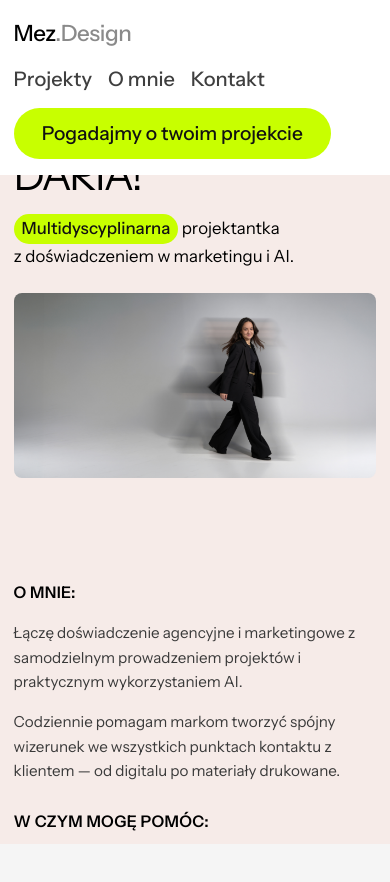
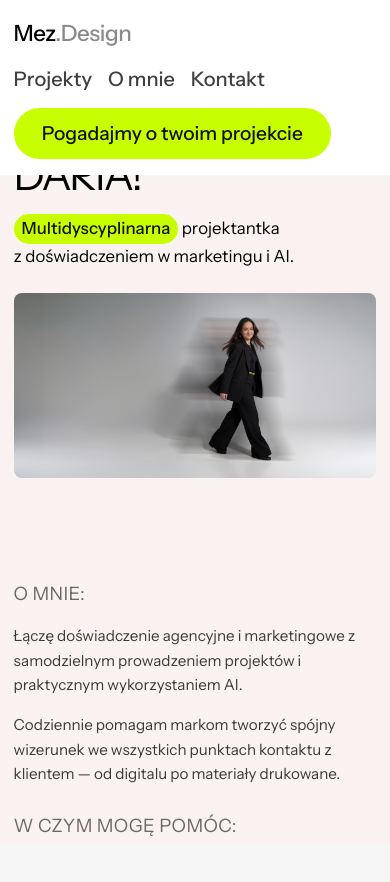
Before and after one commit to Vierin/MezDesign, a Next.js app: page /o-mnie in a window 390 px wide. Shown: the top 882 px of the page. Built offline with nearby package versions, Linux system fonts and the light colour scheme.

Commit message:
fix about

```diff
--- a/app/styles/_about.scss
+++ b/app/styles/_about.scss
@@ -1,7 +1,7 @@
 @use 'mixins' as *;
 
 .about-page {
-	background: #f6ebe8;
+	background: #faf2f0;
 	min-height: 100svh;
 	display: flex;
 	flex-direction: column;
@@ -94,12 +94,12 @@
 	h2 {
 		margin: 0 0 1.15rem;
 		max-width: none;
-		font-size: clamp(1rem, 1.4vw, 1.15rem);
-		font-weight: 600;
+		font-size: clamp(1.15rem, 1.8vw, 1.45rem);
+		font-weight: 400;
 		letter-spacing: 0.02em;
 		text-transform: uppercase;
 		line-height: 1.3;
-		color: var(--text);
+		color: #686868;
 	}
 
 	p {
@@ -120,7 +120,7 @@
 	margin: 0;
 	padding: 0;
 	display: grid;
-	gap: 0.45rem;
+	gap: 0.15rem;
 
 	li {
 		font-size: clamp(0.95rem, 1.2vw, 1.05rem);
@@ -186,7 +186,7 @@
 .about-gallery {
 	padding: clamp(2.5rem, 5vw, 4rem) 0 clamp(3.5rem, 7vw, 5.5rem);
 	overflow: hidden;
-	background: #f6ebe8;
+	background: #faf2f0;
 }
 
 .about-gallery-marquee {
@@ -207,12 +207,12 @@
 
 	&::before {
 		left: 0;
-		background: linear-gradient(to right, #f6ebe8, transparent);
+		background: linear-gradient(to right, #faf2f0, transparent);
 	}
 
 	&::after {
 		right: 0;
-		background: linear-gradient(to left, #f6ebe8, transparent);
+		background: linear-gradient(to left, #faf2f0, transparent);
 	}
 }
 
--- a/app/styles/_testimonials.scss
+++ b/app/styles/_testimonials.scss
@@ -5,7 +5,7 @@
   padding: clamp(4rem, 8vw, 7rem) 0;
 
   &.is-right {
-    background: #f6ebe8;
+    background: #faf2f0;
 
     .testimonials-slider {
       margin-left: auto;
```
Also changed, not shown: public/about-2.jpg.
